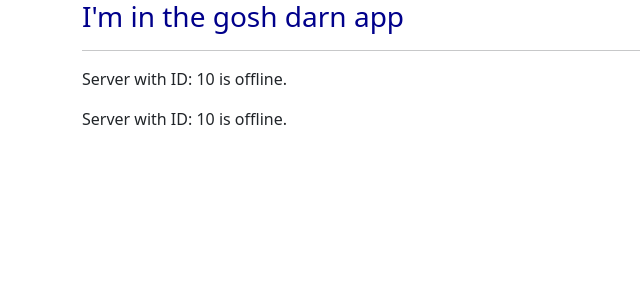
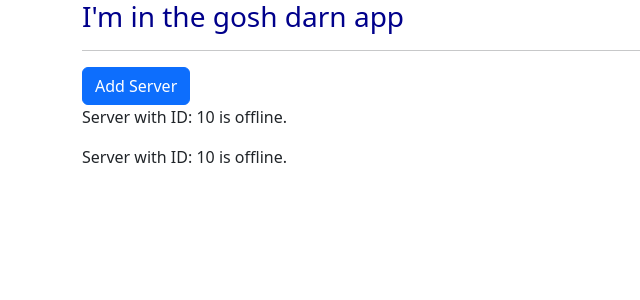
Before and after one commit to prm20/angular, an Angular app in the folder udemy course/my-first-app/: page / in a window 1280 px wide. Shown: the top 300 px of the page, without its empty margins (0-640 px from the left). Built offline with nearby package versions, Linux system fonts and the light colour scheme.

Commit message:
property binding

```diff
--- a/udemy course/my-first-app/src/app/servers/servers.component.html
+++ b/udemy course/my-first-app/src/app/servers/servers.component.html
@@ -1,4 +1,4 @@
-<button>Add Server</button>
+<button class="btn btn-primary" [disabled]="!allowNewServer">Add Server</button>
 
 <app-server></app-server>
 <app-server></app-server>
--- a/udemy course/my-first-app/src/app/servers/servers.component.ts
+++ b/udemy course/my-first-app/src/app/servers/servers.component.ts
@@ -2,8 +2,22 @@
 
 @Component({
   selector: 'app-servers',
-  template: '<app-server></app-server><app-server></app-server>',
+  templateUrl: './servers.component.html',
+  // template: '<app-server></app-server><app-server></app-server>',
   styleUrls: ['./servers.component.css']
 })
 export class ServersComponent {
+  allowNewServer: boolean = false;
+
+  constructor() {
+    setTimeout(() => {
+      this.allowNewServer = true
+    },2000)
+
+  }
+
+  ngOnInit(){
+
+  }
+
 }
```
